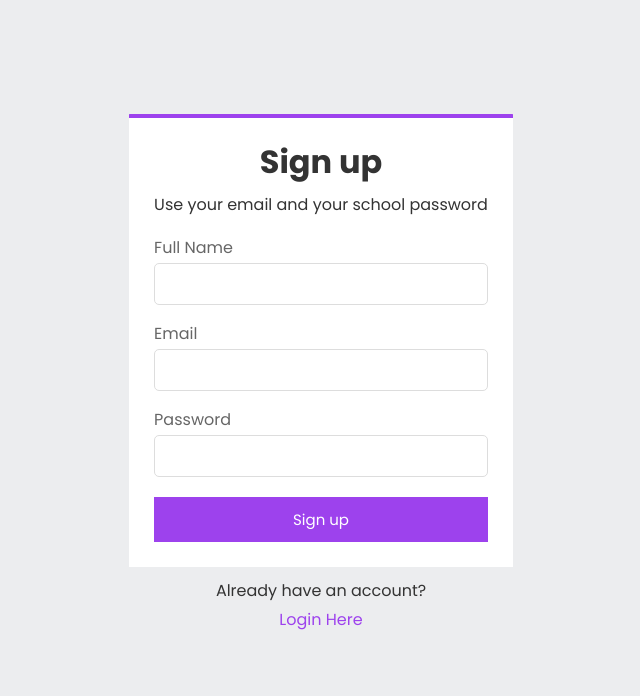
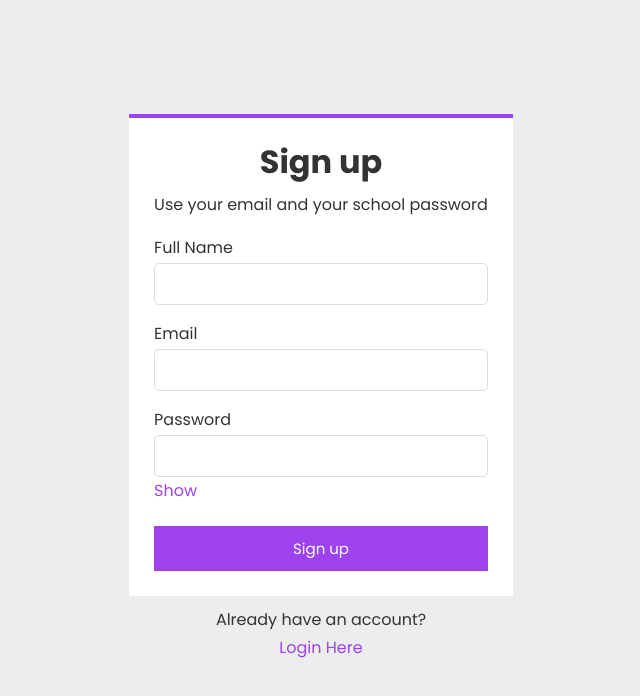
Before and after one commit to codingduluth/DHSCC-future-letter, a website: page public/html/register.html in a window 1280 px wide. Shown: the top 696 px of the page, without its empty margins (319-959 px from the left). Drawn offline with Linux system fonts and the light colour scheme; files that its build step writes are made by us from their sources.

Commit message:
Added show btn

```diff
--- a/index.js
+++ b/index.js
@@ -66,10 +66,10 @@ app.use(errorHandlerMiddleware);
 app.use(notFoundMiddleware);
 
 const port = process.env.PORT || 3000;
-
 const start = async () => {
   try {
     await connectDB(process.env.MONGO_URI);
+    console.log('Finished connecting to DB');
     app.listen(port, async () => {
       console.log('Server is running on port 3000');
     });
--- a/public/css/letters.css
+++ b/public/css/letters.css
@@ -8,6 +8,7 @@ body {
   font-family: 'poppins';
   background-color: #ecedef;
   line-height: 1.8;
+  height: 2000vh;
 }
 
 a {
--- a/public/css/login.css
+++ b/public/css/login.css
@@ -22,7 +22,6 @@ a {
 .form-wrap {
   background: #ffff;
   padding: 15px 25px;
-  color: #333;
   border-top: 4px solid #9d42ed;
   border-radius: 0.5px;
   padding-bottom: 25px;
@@ -40,7 +39,6 @@ a {
 
 .form-wrap .form-group label {
   display: block;
-  color: #666;
 }
 
 .form-wrap .form-group input {
@@ -79,3 +77,10 @@ footer {
 footer a {
   color: #9d42ed;
 }
+
+.show-password {
+  color: #9d42ed;
+  right: 10px;
+  top: 50%;
+  cursor: pointer;
+}
--- a/public/css/sign-up.css
+++ b/public/css/sign-up.css
@@ -40,7 +40,6 @@ a {
 
 .form-wrap .form-group label {
   display: block;
-  color: #666;
 }
 
 .form-wrap .form-group input {
@@ -78,3 +77,10 @@ footer {
 footer a {
   color: #9d42ed;
 }
+
+.show-password {
+  color: #9d42ed;
+  right: 10px;
+  top: 50%;
+  cursor: pointer;
+}
--- a/public/html/register.html
+++ b/public/html/register.html
@@ -47,6 +47,10 @@
           <div class="form-group">
             <label for="password">Password</label>
             <input type="text" name="password" id="password" required />
+
+            <label for="password" class="show-password" id="show-password">
+              Show
+            </label>
           </div>
           <button type="submit">Sign up</button>
         </form>
--- a/public/src/register.js
+++ b/public/src/register.js
@@ -40,3 +40,18 @@ document
       alert('An unexpected error occurred. Please try again.');
     }
   });
+
+// Show password
+const passwordField = document.getElementById('password');
+
+const showPasswordButton = document.getElementById('show-password');
+
+showPasswordButton.addEventListener('click', function () {
+  if (passwordField.type === 'password') {
+    passwordField.type = 'text';
+    showPasswordButton.innerHTML = 'Hide';
+  } else {
+    passwordField.type = 'password';
+    showPasswordButton.innerHTML = 'Show';
+  }
+});
```
Also changed, not shown: public/html/login.html (+4 -1 lines), public/src/login.js (+15 -0 lines).
